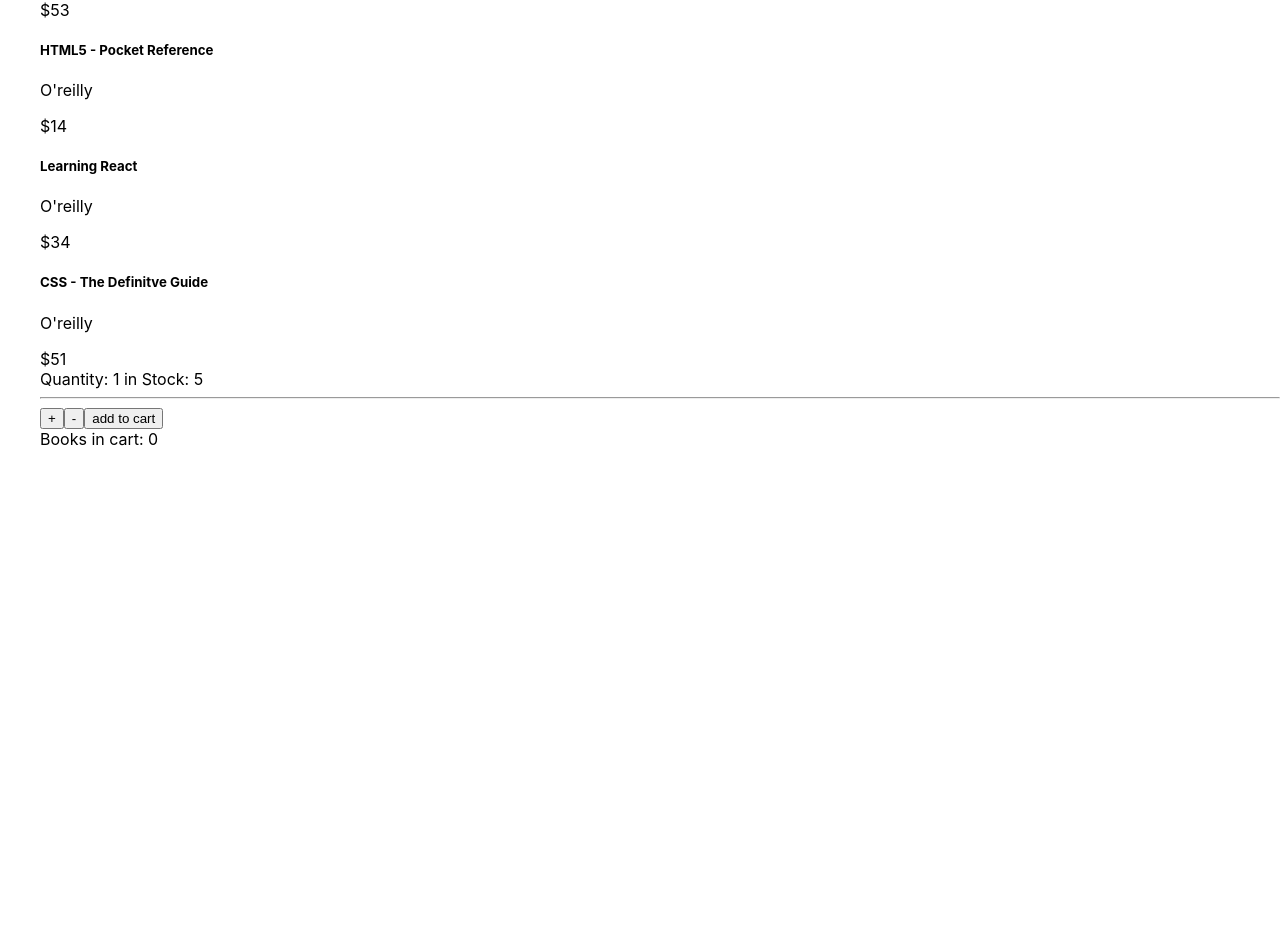
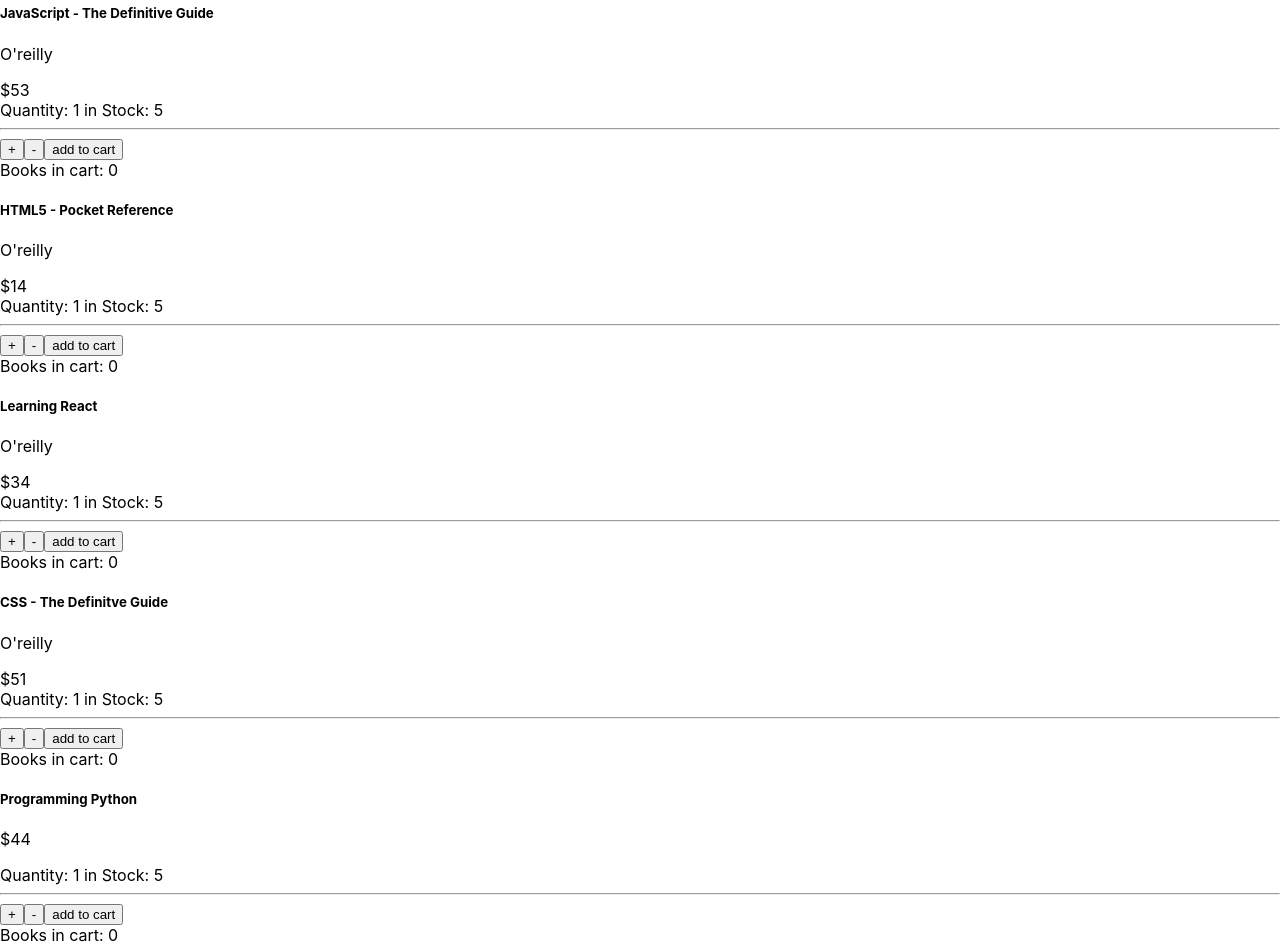
Before and after one commit to h1helloworldh1/cursito-reactJS, a React (Create React App) app: page / in a window 1280 px wide. Shown: the part 759-1704 px from the top of the page. Before the commit the page ends 1224 px from the top, so only its background shows below. Built offline with nearby package versions, Linux system fonts and the light colour scheme; the HTML template or start-up script is replaced by a standard one.

Commit message:
product detail

```diff
--- a/src/App.js
+++ b/src/App.js
@@ -1,4 +1,5 @@
 import './App.css';
+import ItemDetailContainer from './components/ItemDetailContainer';
 import ItemListContainer from './components/ItemListContainer';
 import NavBar from './components/NavBar';
 
@@ -20,9 +21,8 @@
         </div>
       </div>
       {/* items list */}
-      <ul>
         <ItemListContainer />
-      </ul>
+        <ItemDetailContainer />
     </div>
   );
 }
--- a/src/components/Item.jsx
+++ b/src/components/Item.jsx
@@ -1,13 +1,15 @@
 import React from "react";
+import ItemCount from './ItemCount'
 
 const Item = ({title, editorial, price, id}) => {
     return(
-        <div key={id} className="col-md-4">
+        <div key={id}>
             <div className="card">
                 <div className="card-body">
                     <h5 className="card-title text-center">{title}</h5>
                     <p className="card-text text-center">{editorial}</p>
                     <span>${price}</span>
+                    <ItemCount stock={5} initial={1} onAdd={0}/>
                 </div>
             </div>
         </div>
--- /dev/null
+++ b/src/components/ItemDetail.jsx
@@ -0,0 +1,16 @@
+import React from "react";
+import ItemCount from './ItemCount'
+
+const ItemDetail = ({ item }) =>{
+    return(
+        <div className="card">
+            <div className="card-body">
+                <h5 className="card-title">{item.title}</h5>
+                <p className="card-text">${item.price}</p>
+                <ItemCount stock={5} initial={1} onAdd={0}/>
+            </div>
+        </div>
+    )
+}
+
+export default ItemDetail
--- /dev/null
+++ b/src/components/ItemDetailContainer.jsx
@@ -0,0 +1,30 @@
+import React from "react";
+import { useEffect } from "react";
+import { useState } from "react";
+import { products } from './Products'
+import ItemDetail from './ItemDetail'
+
+const ItemDetailContainer = () => {
+    const [item, setItem] = useState({})
+
+    useEffect(()=>{
+        const getProduct =() =>
+            new Promise ((res, rej)=>{
+                const product = products.find((prod)=> prod.id === 1)
+                setTimeout(()=>{
+                    res(product)
+                },500)
+            })
+            getProduct()
+            .then((info)=>{
+                setItem(info)
+            })
+            .catch((error)=>{
+                console.log(error)
+            })
+    }, [])
+    return(
+        <ItemDetail item={item}/>
+    )
+}
+export default ItemDetailContainer
--- a/src/components/ItemList.jsx
+++ b/src/components/ItemList.jsx
@@ -5,7 +5,7 @@
     return(
         <div className="row">
             {items.map(item =>
-                <div key={item.id}><Item id={item.id} title={item.title} editorial={item.editorial} price={item.price} />
+                <div className="col-md-4 mb-2" key={item.id}><Item id={item.id} title={item.title} editorial={item.editorial} price={item.price} />
             </div>)}
         </div>
     )
--- a/src/components/ItemListContainer.jsx
+++ b/src/components/ItemListContainer.jsx
@@ -2,35 +2,9 @@
 import { useEffect } from "react";
 import { useState } from "react";
 import ItemList from './ItemList';
-import ItemCount from './ItemCount'
+import { products } from './Products'
 
 const ItemListContainer = () =>{
-    const products = [
-        {title: "Programming Python",
-        editorial:"O'reilly",
-        price: 44,
-        id:1},
-
-        {title: "JavaScript - The Definitive Guide",
-        editorial:"O'reilly",
-        price: 53,
-        id:2},
-
-        {title: "HTML5 - Pocket Reference",
-        editorial:"O'reilly",
-        price: 14,
-        id:3},
-
-        {title: "Learning React",
-        editorial:"O'reilly",
-        price: 34,
-        id:4},
-
-        {title: "CSS - The Definitve Guide",
-        editorial:"O'reilly",
-        price: 51,
-        id:5},
-    ];
     const [items, setItems] = useState(products);
     useEffect(()=>{
         const task = new Promise((resolve, reject)=>{
@@ -46,8 +20,7 @@
     }, [])
     return(
         <div className="container-fluid">
-            <ItemList items={items} />
-            <ItemCount stock={5} initial={1} onAdd={0}/>
+            <ItemList items={items}/>
         </div>
     )
 }
--- /dev/null
+++ b/src/components/Products.jsx
@@ -0,0 +1,26 @@
+export const products = [
+    {title: "Programming Python",
+    editorial:"O'reilly",
+    price: 44,
+    id:1},
+
+    {title: "JavaScript - The Definitive Guide",
+    editorial:"O'reilly",
+    price: 53,
+    id:2},
+
+    {title: "HTML5 - Pocket Reference",
+    editorial:"O'reilly",
+    price: 14,
+    id:3},
+
+    {title: "Learning React",
+    editorial:"O'reilly",
+    price: 34,
+    id:4},
+
+    {title: "CSS - The Definitve Guide",
+    editorial:"O'reilly",
+    price: 51,
+    id:5},
+];
```
